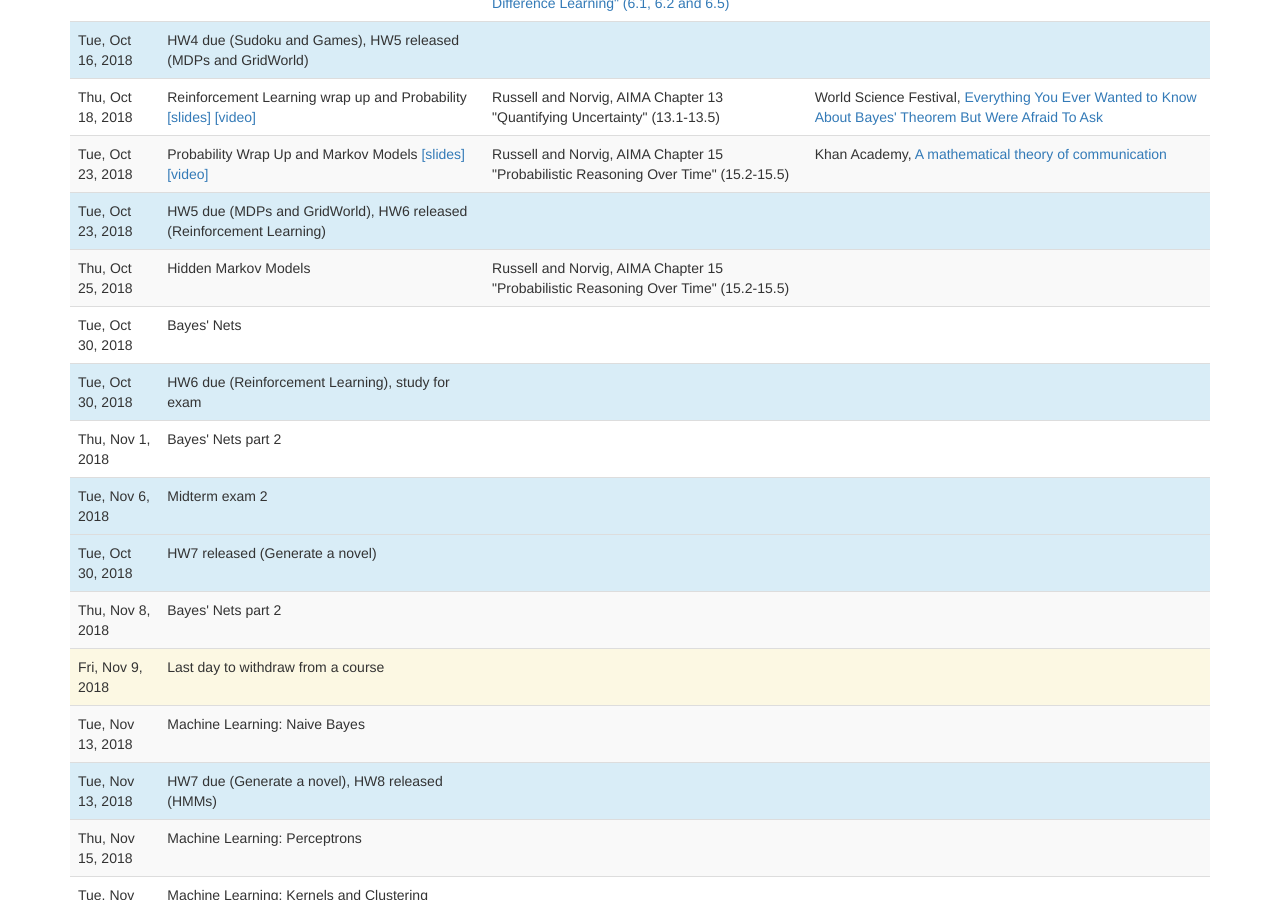
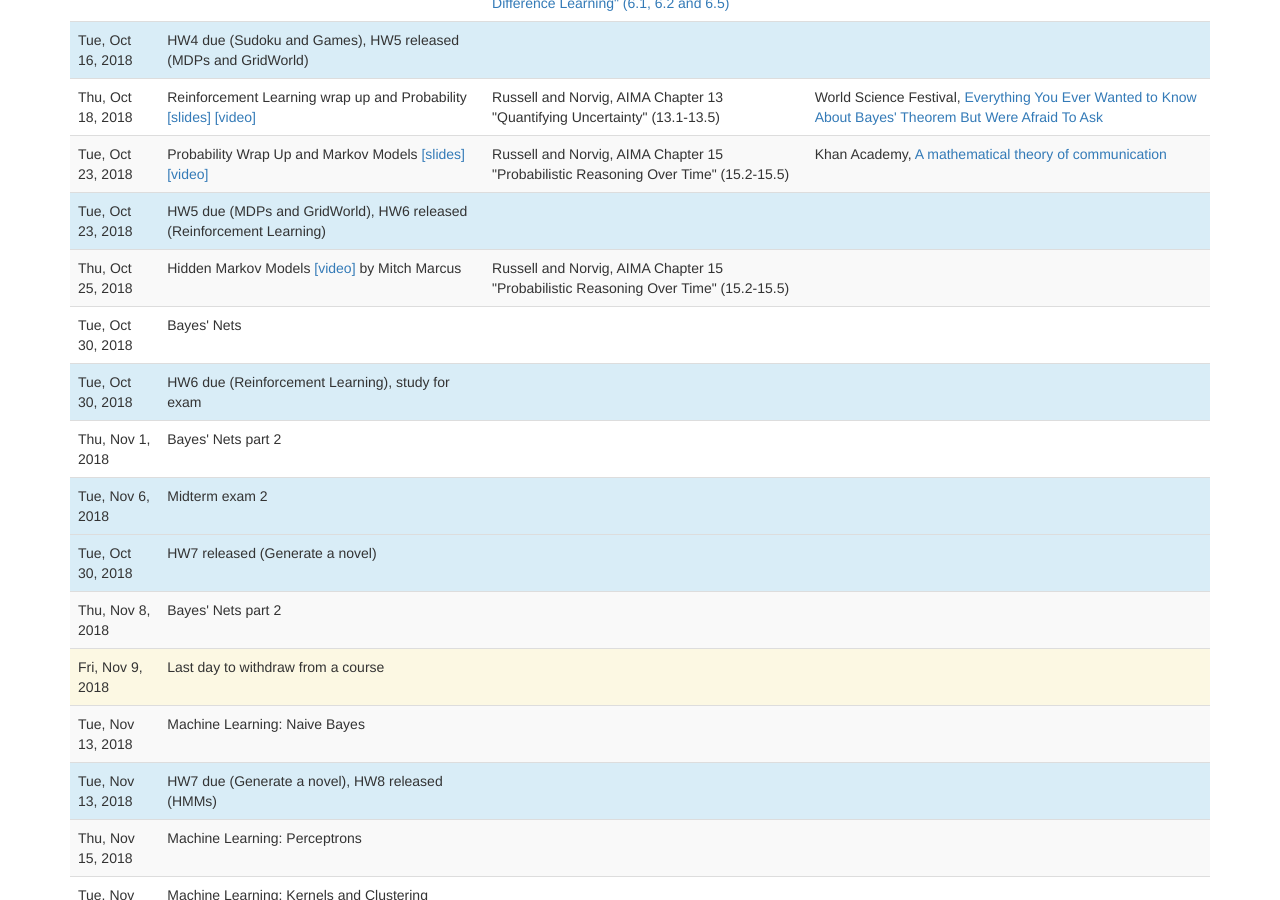
Before and after one commit to artificial-intelligence-class/artificial-intelligence-class.github.io, a Jekyll site: the page built from lectures.md, in a window 1280 px wide and 900 px high, scrolled down 2003 px. Built offline with Jekyll 4.4.1, drawn with Linux system fonts in a browser that asks for light colours; nearby versions of some CDN libraries; a script that is not in the unit is left out.

Commit message:
Link to recording of Mitch's HMM lecutre

```diff
--- a/_data/lectures.yaml
+++ b/_data/lectures.yaml
@@ -335,7 +335,8 @@
   date: 2018-10-25
   slides:
   title:  Hidden Markov Models
-  recording:
+  speaker: Mitch Marcus
+  recording: https://upenn.hosted.panopto.com/Panopto/Pages/Viewer.aspx?id=ff838e0c-c00a-41c2-8509-a9460066d1f1
   readings:
     -
       title: AIMA Chapter 15 "Probabilistic Reasoning Over Time" (15.2-15.5)
```
